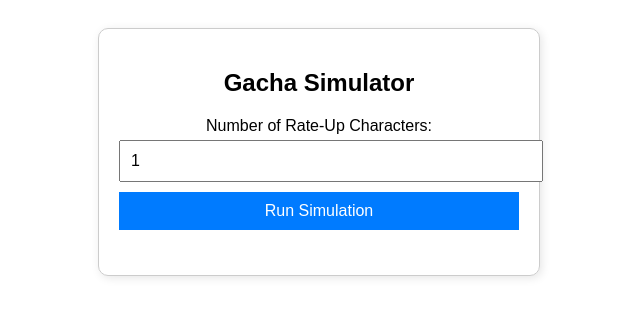
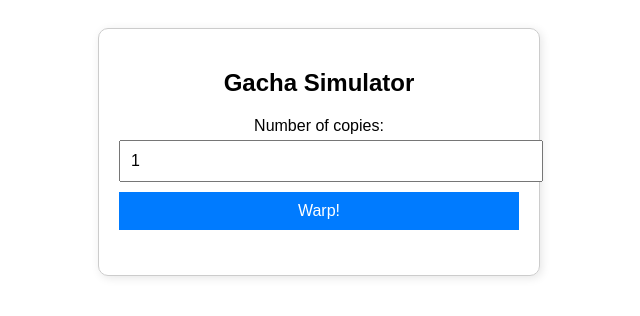
Before and after one commit to CaiQiuL/caiqiul.github.io, a plain HTML site: page index.html in a window 1280 px wide. Shown: the whole page, without its empty margins (321-961 px from the left). Drawn offline with Linux system fonts and the light colour scheme.

Commit message:
Update index.html

```diff
--- a/index.html
+++ b/index.html
@@ -3,7 +3,7 @@
 <head>
     <meta charset="UTF-8">
     <meta name="viewport" content="width=device-width, initial-scale=1.0">
-    <title>Gacha Simulator</title>
+    <title>Honkai Star Rail Warp Simulator</title>
     <style>
         body { font-family: Arial, sans-serif; text-align: center; padding: 20px; }
         .container { max-width: 400px; margin: auto; padding: 20px; border: 1px solid #ccc; border-radius: 10px; box-shadow: 2px 2px 10px rgba(0,0,0,0.1); }
@@ -17,10 +17,10 @@
 
     <div class="container">
         <h2>Gacha Simulator</h2>
-        <label>Number of Rate-Up Characters:</label>
+        <label>Number of copies:</label>
         <input type="number" id="copies" value="1">
 
-        <button onclick="runSimulation()">Run Simulation</button>
+        <button onclick="runSimulation()">Warp!</button>
 
         <div class="results" id="results"></div>
     </div>
```
